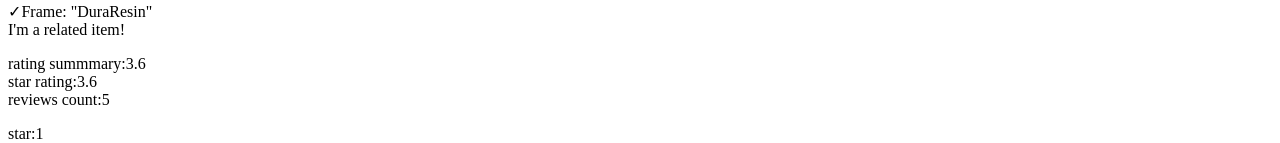
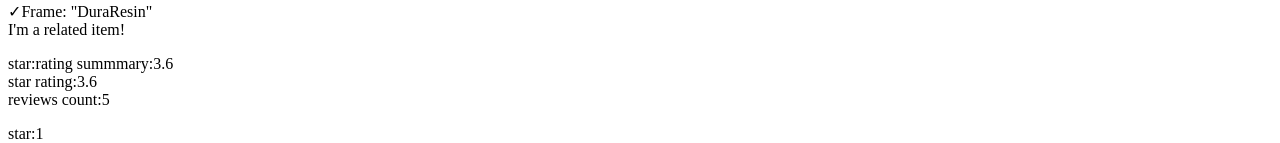
Before and after one commit to geniusify/project-catwalk, a React app: page / in a window 1280 px wide. Shown: the part 644-787 px from the top of the page. Built offline with nearby package versions, Linux system fonts and the light colour scheme; the HTML template or start-up script is replaced by a standard one.

Commit message:
add star component

```diff
--- a/client/src/components/Ratings-And-Reviews/Rating-Breakdown/Rating-Summary.jsx
+++ b/client/src/components/Ratings-And-Reviews/Rating-Breakdown/Rating-Summary.jsx
@@ -1,6 +1,7 @@
 /* eslint-disable react/forbid-prop-types */
 import React from 'react';
 import PropTypes from 'prop-types';
+import StarRating from '../../shared/Star.jsx';
 
 class RatingSummary extends React.Component {
   constructor(props) {
@@ -27,6 +28,8 @@ class RatingSummary extends React.Component {
     return (
       <div className="rr-rating-summary">
         <p>
+          star:
+          {/* <StarRating /> */}
           rating summmary:
           {this.calculateAverage()}
           <br />
--- /dev/null
+++ b/client/src/components/shared/Star.jsx
@@ -0,0 +1,8 @@
+import React from 'react';
+import { FaStar } from 'react-icons';
+
+const StarRating = () => (
+  <FaStar />
+);
+
+export default StarRating;
--- a/package.json
+++ b/package.json
@@ -29,6 +29,7 @@
     "prop-types": "^15.7.2",
     "react": "^17.0.2",
     "react-dom": "^17.0.2",
+    "react-icons": "^4.2.0",
     "supertest": "^6.1.3"
   },
   "devDependencies": {
```
Also changed, not shown: 1 other file (tests, documents, lock files or other folders).
